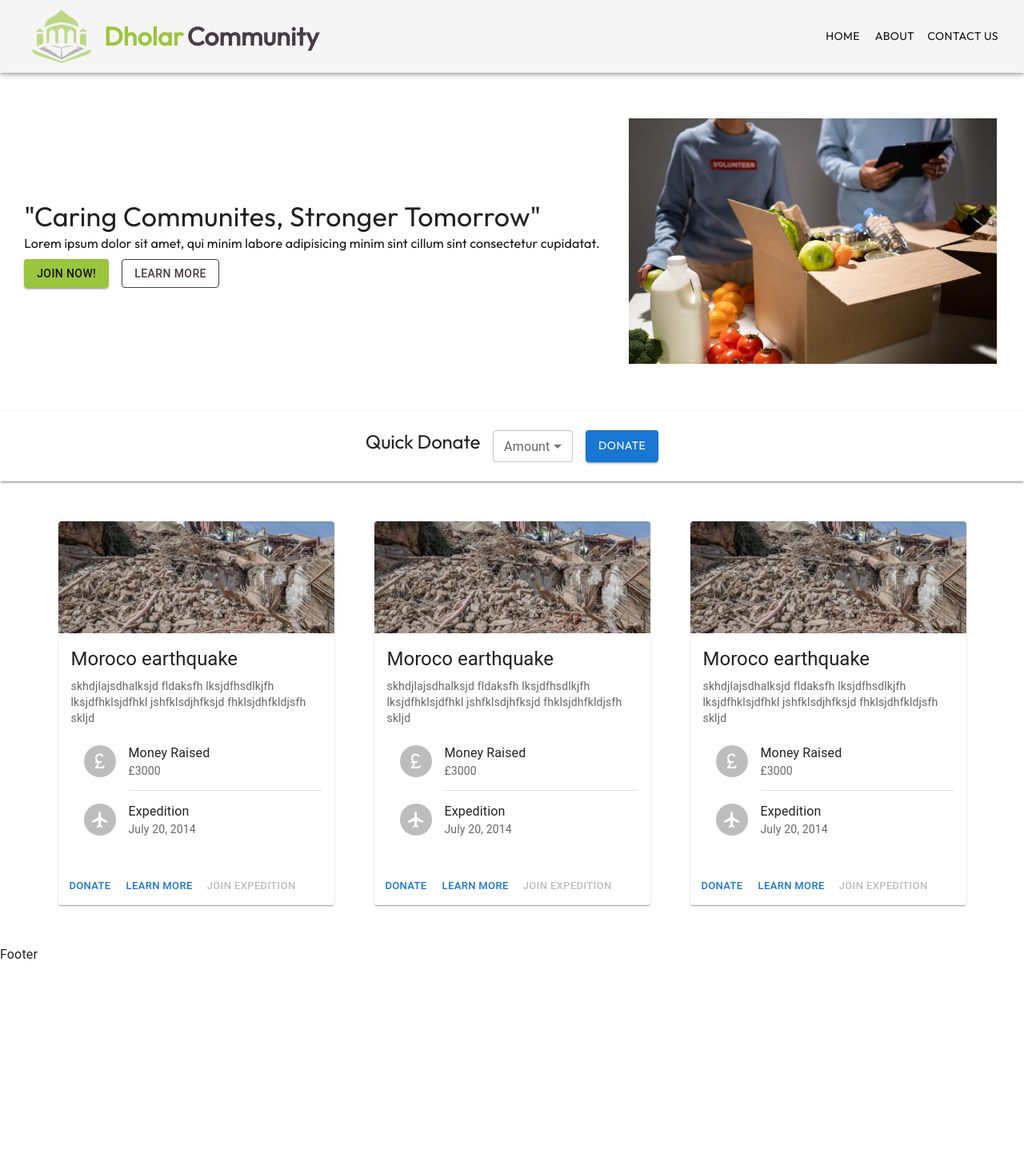
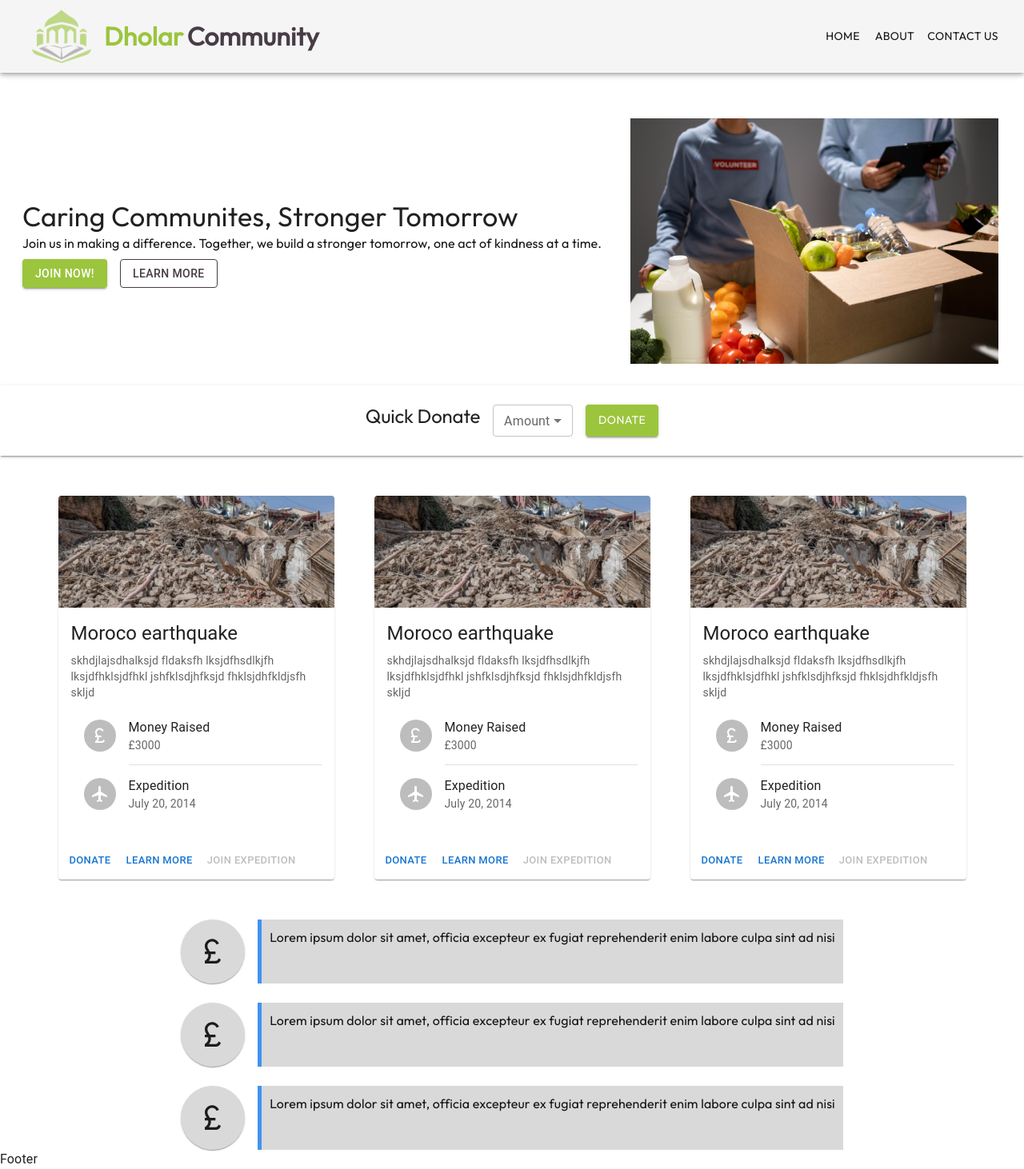
Before and after one commit to AlphaSap/charity-website, a React (Vite) app: page / in a window 1280 px wide. Shown: the whole page at 80% size. Before the commit the page ends 1206 px from the top, so only its background shows below. Built offline with nearby package versions, Linux system fonts and the light colour scheme.

Commit message:
New component, Qualities

```diff
--- a/src/App.tsx
+++ b/src/App.tsx
@@ -4,6 +4,7 @@ import Footer from "./components/footer/Footer";
 import Campaign from "./components/campaign/Campaigns";
 import MyNav from "./components/navbar/Navbar";
 import { Box, Toolbar } from "@mui/material";
+import Qualites from "./components/qualities/Qualites";
 
 function App() {
   return (
@@ -14,6 +15,7 @@ function App() {
         <Toolbar />
         <Banner />
         <Campaign />
+        <Qualites />
       </Box>
       <Footer />
     </>
--- a/src/components/banner/Banner.css
+++ b/src/components/banner/Banner.css
@@ -5,8 +5,6 @@
   align-self: center;
   align-items: center;
   justify-content: center;
-  margin-bottom: 2rem;
-
 }
 
 .banner-img {
--- a/src/components/banner/Banner.tsx
+++ b/src/components/banner/Banner.tsx
@@ -9,10 +9,11 @@ function Banner() {
         <Box
           sx={{
             padding: "1rem",
+            maxWidth: "1000px",
           }}
         >
           <Typography fontFamily={"var(--font-fam)"} variant="h4">
-            "Caring Communites, Stronger Tomorrow"
+            Caring Communites, Stronger Tomorrow
           </Typography>
           <Typography
             fontFamily={"var(--font-fam)"}
@@ -20,17 +21,17 @@ function Banner() {
               marginBottom: 1,
             }}
           >
-            Lorem ipsum dolor sit amet, qui minim labore adipisicing minim sint
-            cillum sint consectetur cupidatat.
+            Join us in making a difference. Together, we build a stronger
+            tomorrow, one act of kindness at a time.
           </Typography>
           <Stack spacing={2} direction="row">
             <Button
               variant="contained"
               sx={{
                 backgroundColor: "var(--green)",
-                color: "var(--black)",
                 "&:hover": {
                   backgroundColor: "var(--hover-green)",
+                  color: "var(--black)",
                 },
               }}
             >
--- a/src/components/banner/quick_donate/QuickDonate.tsx
+++ b/src/components/banner/quick_donate/QuickDonate.tsx
@@ -63,6 +63,12 @@ function QuickDonate() {
         variant="contained"
         sx={{
           fontFamily: "var(--font-fam)",
+          color: "var(-off-white)",
+          backgroundColor: "var(--green)",
+          "&:hover": {
+            backgroundColor: "var(--hover-green)",
+            color: "var(--black)",
+          },
         }}
       >
         Donate
--- /dev/null
+++ b/src/components/qualities/Qualites.tsx
@@ -0,0 +1,23 @@
+import { Stack } from "@mui/material";
+import Quotes from "./Quotes";
+
+function Qualites() {
+  return (
+    <>
+      <Stack
+        spacing={3}
+        sx={{
+          display: "flex",
+          justifyContent: "center",
+          alignItems: "center",
+        }}
+      >
+        <Quotes />
+        <Quotes />
+        <Quotes />
+      </Stack>
+    </>
+  );
+}
+
+export default Qualites;
--- /dev/null
+++ b/src/components/qualities/Quotes.tsx
@@ -0,0 +1,51 @@
+import { Box, Icon, IconButton, Paper, Stack, Typography } from "@mui/material";
+
+// import CurrencyPoundIcon from "@mui/icons-material/CurrencyPound";
+// import FavoriteIcon from "@mui/icons-material/Favorite";
+// import HandshakeIcon from "@mui/icons-material/Handshake";
+import CurrencyPound from "@mui/icons-material/CurrencyPound";
+
+// interface QuotesProp {
+//   text?: string;
+//   logo?: string;
+// }
+
+function Quotes() {
+  return (
+    <>
+      <Stack direction={"row"} spacing={"1rem"}>
+        <Paper
+          style={{
+            width: 80, // Set the desired width and height for the circle
+            height: 80,
+            borderRadius: "50%", // Make it circular by setting the border-radius to 50%
+            display: "flex",
+            alignItems: "center",
+            justifyContent: "center",
+            backgroundColor: 'var(--gray)'
+          }}
+        >
+          <CurrencyPound style={{
+            width: 40,
+            height: 40,
+          }}/>
+        </Paper>
+        <Box
+          style={{
+            backgroundColor: 'var(--gray)',
+            borderLeft: '5px solid var(--blue)',
+            padding: 10
+          }}
+        >
+          <Typography
+            fontFamily={"var(--font-fam)"}
+          >
+            Lorem ipsum dolor sit amet, officia excepteur ex fugiat reprehenderit enim labore culpa sint ad nisi
+          </Typography>
+        </Box>
+      </Stack>
+    </>
+  );
+}
+
+export default Quotes;
--- a/src/index.css
+++ b/src/index.css
@@ -9,6 +9,8 @@
   --hover-green: #82a633;
   --brown: #483C46;
   --font-fam: 'Outfit';
+
+  --gray: #D9D9D9;
 
 
 }
```
